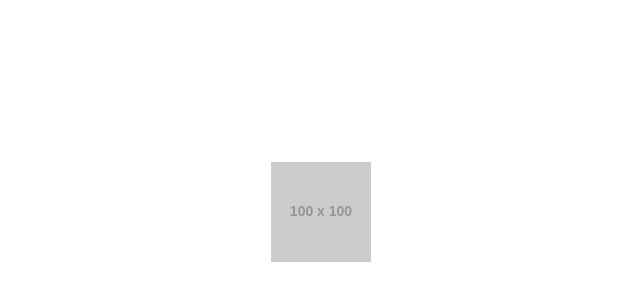
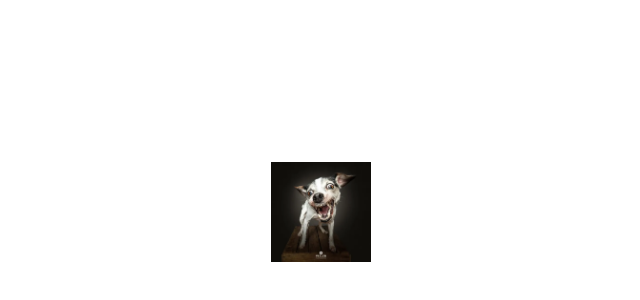
Before and after one commit to Renan-Misael/imagem-em-movimento, a plain HTML site: page index.html in a window 1280 px wide. Shown: the part 490-790 px from the top of the page, without its empty margins (381-1021 px from the left). Drawn offline with Linux system fonts and the light colour scheme; placeholder pictures from the web are drawn by us.

Commit message:
Update index.html

```diff
--- a/index.html
+++ b/index.html
@@ -8,7 +8,7 @@
 </head>
 <body>
 
-    <img id="imagemMovel" src="https://via.placeholder.com/100" alt="imagem em movimento">
+    <img id="imagemMovel" src="cachorro-vieler.png" alt="imagem em movimento">
 
     <script src="script.js"></script>
 </body>
```
